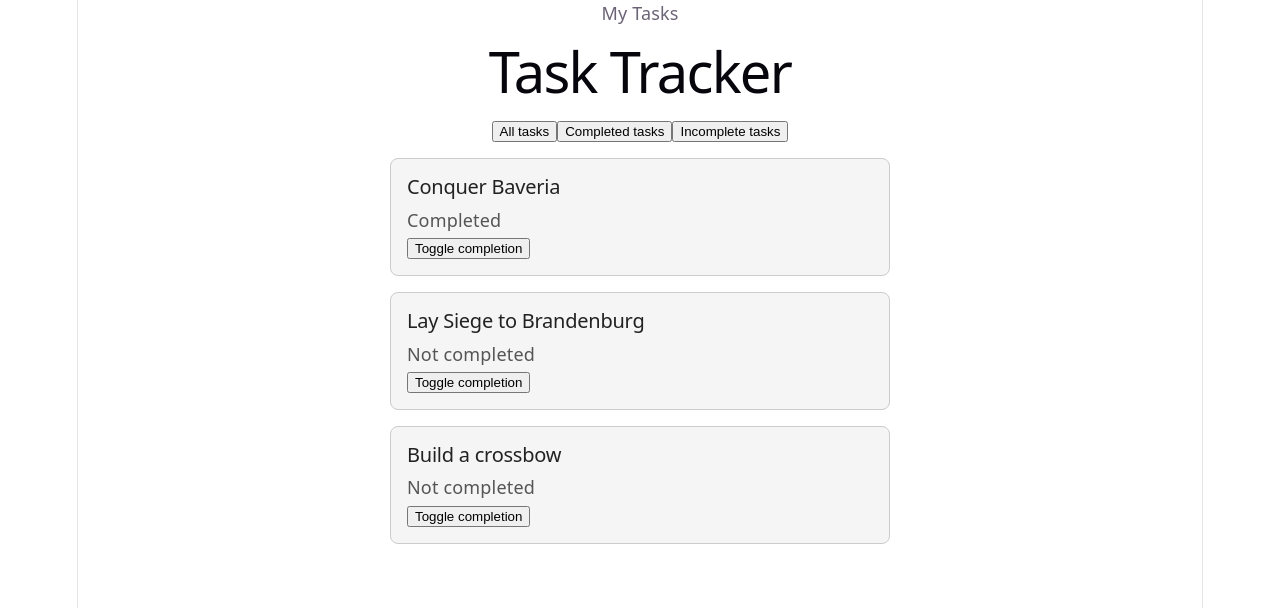
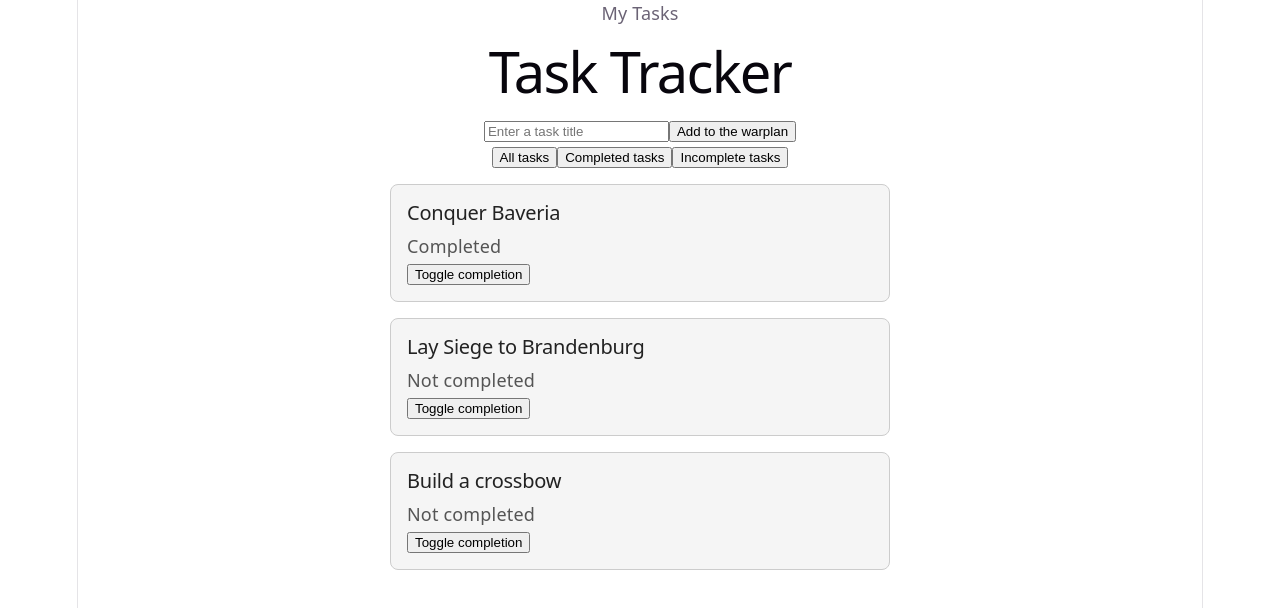
Before and after one commit to TormiViirg/rakendusteProgrammeerimine2026, a React (Vite) app in the folder 2026-09-17/Kodutöö/task-tracker/: page / in a window 1280 px wide. Shown: the top 608 px of the page. Built offline with nearby package versions, Linux system fonts and the light colour scheme.

Commit message:
feat: task 7 controlled form for entering tasks

```diff
--- a/2026-09-17/Kodutöö/task-tracker/src/App.jsx
+++ b/2026-09-17/Kodutöö/task-tracker/src/App.jsx
@@ -1,4 +1,6 @@
 import { useState } from 'react';
+import { TaskForm } from './components/TaskForm';
+
 import './App.css';
 import Header from './components/Header';
 import TaskCard from './components/TaskCard';
@@ -20,6 +22,13 @@ function App() {
     );
   }
 
+  function addTask(title) {
+    setTasks((previous) => [
+      ...previous,
+      { id: crypto.randomUUID(), title, completed: false },
+    ]);
+  }
+
   const filteredTasks = tasks.filter((task) => {
     if (filter === "completed") return task.completed;
     if (filter === "incomplete") return !task.completed;
@@ -33,6 +42,8 @@ function App() {
         <div className="hero">
           <h1>Task Tracker</h1>
         </div>
+
+        <TaskForm onAddTask={addTask} />
 
         <div>
           <button onClick={() => setFilter("all")}>All tasks</button>
--- /dev/null
+++ b/2026-09-17/Kodutöö/task-tracker/src/components/TaskForm.jsx
@@ -0,0 +1,28 @@
+import { useState } from "react";
+
+export function TaskForm({ onAddTask }) {
+    const [title, setTitle] = useState("");
+
+    function handleSubmit(event) {
+        event.preventDefault();
+
+        const trimmedTitle = title.trim();
+        if(!trimmedTitle) return;
+
+        onAddTask(trimmedTitle);
+        setTitle("");
+    }
+
+    return (
+        <form onSubmit={handleSubmit}>
+            <input
+                aria-label="Planned conquest title"
+                value={title}
+                onChange={(event => setTitle(event.target.value))}
+                placeholder="Enter a task title"
+                required
+            />
+            <button type="submit">Add to the warplan</button>
+        </form>
+    );
+}
```
